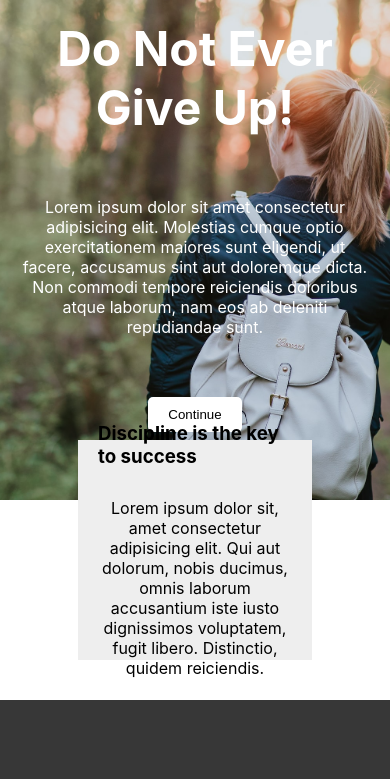
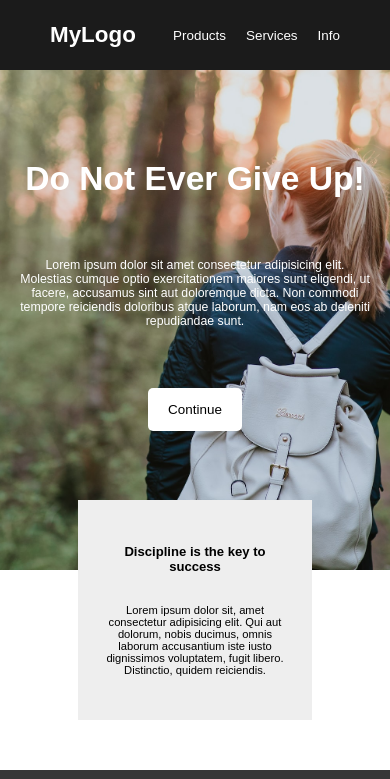
Before and after one commit to Swhag/Landing-Pages-Project, a plain HTML site: page Sample-Page/index.html in a window 390 px wide. Shown: the top 779 px of the page. Drawn offline with Linux system fonts and the light colour scheme.

Commit message:
sample page responsive update

```diff
--- a/Sample-Page/index.html
+++ b/Sample-Page/index.html
@@ -9,14 +9,25 @@
   </head>
   <body>
     <section class="main-container">
-      <div class="main-background">
+      <nav class="navbar">
+        <h2 class="nav-logo">MyLogo</h2>
+        <div class="nav-items">
+          <div>Products</div>
+          <div>Services</div>
+          <div>Info</div>
+        </div>
+      </nav>
+      <div class="main-hero">
         <h4 class="main-title">Do Not Ever Give Up!</h4>
+        <div class="main-hero-content">
           <p>
             Lorem ipsum dolor sit amet consectetur adipisicing elit. Molestias
             cumque optio exercitationem maiores sunt eligendi, ut facere,
             accusamus sint aut doloremque dicta. Non commodi tempore reiciendis
             doloribus atque laborum, nam eos ab deleniti repudiandae sunt.
           </p>
+        </div>
+
         <button>Continue</button>
       </div>
 
--- a/Sample-Page/style.css
+++ b/Sample-Page/style.css
@@ -4,11 +4,14 @@
   box-sizing: border-box;
 }
 
+html {
+  font-size: 100%;
+}
+
 body {
   margin: 0;
-  font-family: -apple-system, BlinkMacSystemFont, 'Segoe UI', 'Roboto', 'Oxygen',
-    'Ubuntu', 'Cantarell', 'Fira Sans', 'Droid Sans', 'Helvetica Neue',
-    sans-serif;
+  padding: 0px;
+  font-family: 'Montserrat', sans-serif;
 }
 
 code {
@@ -29,11 +32,36 @@ a:visited {
 .main-container {
   margin: 0 auto;
   position: relative;
-  max-width: 1400px;
+  max-width: 100vw;
   margin-bottom: 200px;
 }
 
-.main-background {
+.navbar {
+  background-color: #1b1b1b;
+  color: #fff;
+  height: 70px;
+  padding: 0px 50px;
+
+  display: flex;
+  justify-content: space-between;
+  align-items: center;
+}
+
+.navbar .nav-logo {
+  font-size: 2rem;
+}
+
+.navbar .nav-items {
+  font-size: 1.2rem;
+  display: flex;
+  gap: 20px;
+}
+
+.navbar div:hover {
+  cursor: pointer;
+}
+
+.main-hero {
   width: 100%;
   height: 500px;
   padding: 0px 20px;
@@ -59,17 +87,24 @@ a:visited {
   margin-top: 30px;
 }
 
-.main-background p {
+.main-hero-content {
+  max-width: 900px;
   color: #fff;
+  font-size: 1.1rem;
 }
 
-.main-background button {
-  padding: 10px 20px;
+.main-hero button {
+  border: none;
   background-color: #fff;
-  border: none;
+
+  font-size: 1.2rem;
+
+  padding: 14px 20px;
   color: #000;
   border-radius: 5px;
 }
+
+/* ------------------------------------------- */
 
 .main-box {
   width: 60%;
@@ -87,15 +122,20 @@ a:visited {
   gap: 30px;
 
   position: absolute;
-  top: 440px;
+  top: 500px;
   left: 0;
   right: 0;
   margin-left: auto;
   margin-right: auto;
 }
 
+.main-box h3 {
+  text-align: center;
+}
+
 .main-box p {
   text-align: center;
+  max-width: 600px;
 }
 
 /* ------------------------------------------- */
@@ -171,3 +211,12 @@ a:visited {
   display: flex;
   justify-content: flex-end;
 }
+
+@media (max-width: 768px) {
+  html {
+    font-size: 70%;
+  }
+  .form-container {
+    width: 100%;
+  }
+}
```
Lines whose indentation alone changed are shown as unchanged.
